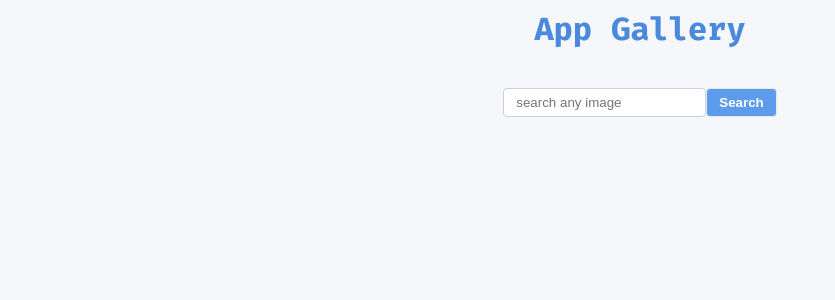
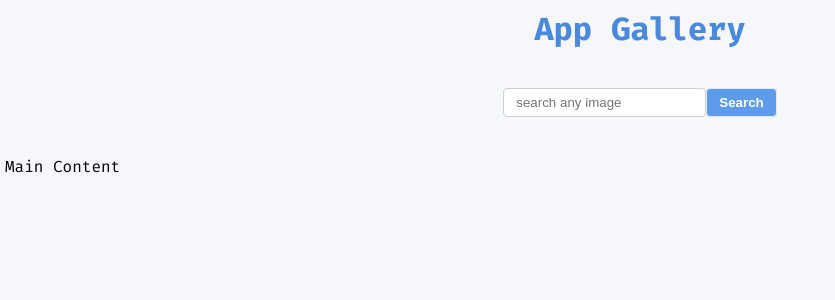
Before and after one commit to PabloHdzVizcarra/app-gallery, a React (Create React App) app: page / in a window 1280 px wide. Shown: the top 300 px of the page, without its empty margins (0-835 px from the left). Built offline with nearby package versions, Linux system fonts and the light colour scheme.

Commit message:
feat added Main component

```diff
--- a/src/components/AppGallery.tsx
+++ b/src/components/AppGallery.tsx
@@ -2,12 +2,14 @@ import React from "react";
 import "./index.css";
 import Header from "./header/Header";
 import SearchBar from "./search_bar/SearchBar";
+import Main from "./main/Main";
 
 function AppGallery() {
   return (
       <div className="main-container">
         <Header title={"App Gallery"}/>
         <SearchBar/>
+        <Main/>
       </div>
   );
 }
--- a/src/components/index.css
+++ b/src/components/index.css
@@ -56,6 +56,11 @@ body {
   cursor: pointer;
 }
 
+.images
+{
+  display: flex;
+  flex-direction: column;
+}
 /* Screen Tablet */
 @media screen and (max-width: 768px)
 {
--- /dev/null
+++ b/src/components/main/Main.tsx
@@ -0,0 +1,11 @@
+import React from "react";
+
+function Main() {
+  return (
+      <main className="images">
+        Main Content
+      </main>
+  );
+}
+
+export default Main;
--- /dev/null
+++ b/src/http/ImagesApi.ts
@@ -0,0 +1,5 @@
+class ImagesApi {
+
+}
+
+export { ImagesApi };
```
